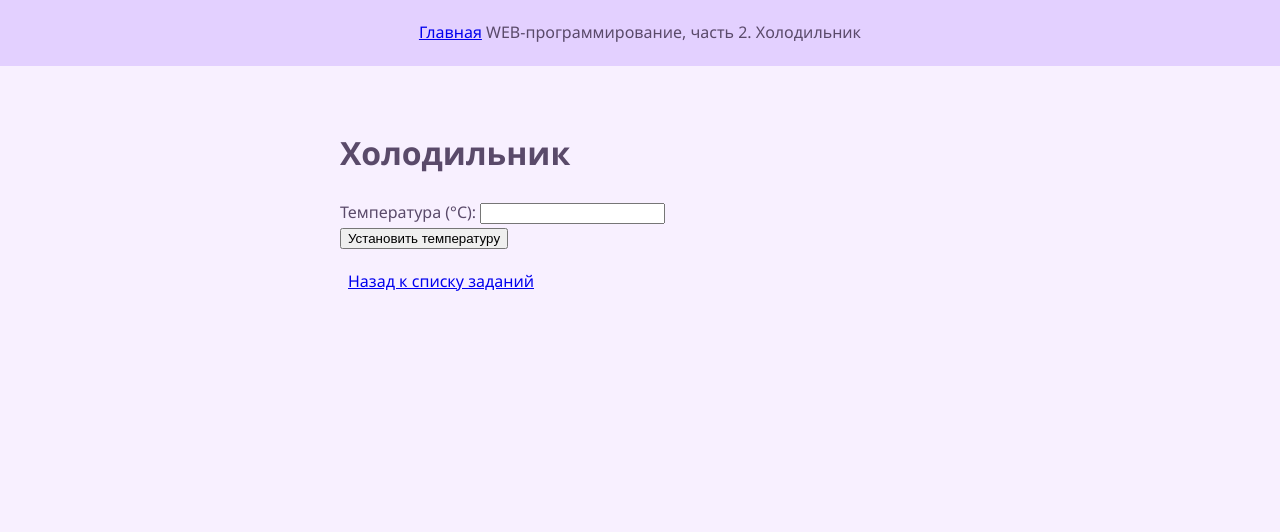
After one commit to Polina-proger/web-back-labs, a Flask app: template templates/lab4/fridge.html in a window 1280 px wide. The commit adds this page. Shown: the top 532 px of the page. Run offline with Flask 3, Linux system fonts and the light colour scheme; the template is opened without the code that fills it, so the values that code supplies are empty.

Commit message:
Холодильник

```diff
--- a/lab4.py
+++ b/lab4.py
@@ -170,3 +170,34 @@ def logout():
     session.pop('login', None)
     session.pop('name', None)
     return redirect('/lab4/login')
+
+@lab4.route('/lab4/fridge', methods=['GET', 'POST'])
+def fridge():
+    if request.method == 'GET':
+        return render_template('lab4/fridge.html')
+
+    temperature = request.form.get('temperature')
+
+    if not temperature:
+        return render_template('lab4/fridge.html', error='Ошибка: не задана температура')
+
+    try:
+        temp = int(temperature)
+    except ValueError:
+        return render_template('lab4/fridge.html', error='Ошибка: температура должна быть числом')
+
+    if temp < -12:
+        return render_template('lab4/fridge.html', error='Не удалось установить температуру — слишком низкое значение')
+
+    if temp > -1:
+        return render_template('lab4/fridge.html', error='Не удалось установить температуру — слишком высокое значение')
+
+    snowflakes = ''
+    if -12 <= temp <= -9:
+        snowflakes = '***'
+    elif -8 <= temp <= -5:
+        snowflakes = '**'
+    elif -4 <= temp <= -1:
+        snowflakes = '*'
+
+    return render_template('lab4/fridge.html', temperature=temp, snowflakes=snowflakes)
--- /dev/null
+++ b/templates/lab4/fridge.html
@@ -0,0 +1,34 @@
+{% extends "base.html" %}
+
+{% block lab %}Холодильник{% endblock %}
+
+{% block main %}
+    <h1>Холодильник</h1>
+
+    {% if error %}
+        <div style="color: red; font-weight: bold;">
+            {{ error }}
+        </div>
+    {% endif %}
+
+    {% if temperature %}
+        <div style="color: blue; font-size: 18px;">
+            Установлена температура: {{ temperature }}°C
+        </div>
+        <div style="font-size: 24px; color: blue;">
+            {{ snowflakes }}
+        </div>
+    {% endif %}
+
+    <form method="post">
+        <div>
+            <label for="temperature">Температура (°C):</label>
+            <input type="number" id="temperature" name="temperature" step="1">
+        </div>
+        <div>
+            <button type="submit">Установить температуру</button>
+        </div>
+    </form>
+
+    <p><a href="/lab4/">Назад к списку заданий</a></p>
+{% endblock %}
--- a/templates/lab4/lab4.html
+++ b/templates/lab4/lab4.html
@@ -14,5 +14,6 @@
         <li><a href="/lab4/pow-form">Возведение в степень</a></li>
         <li><a href="/lab4/tree">Счётчик деревьев</a></li>
         <li><a href="/lab4/login">Авторизация</a></li>
+        <li><a href="/lab4/fridge">Холодильник</a></li>
     </ol>
 {% endblock %}
```
